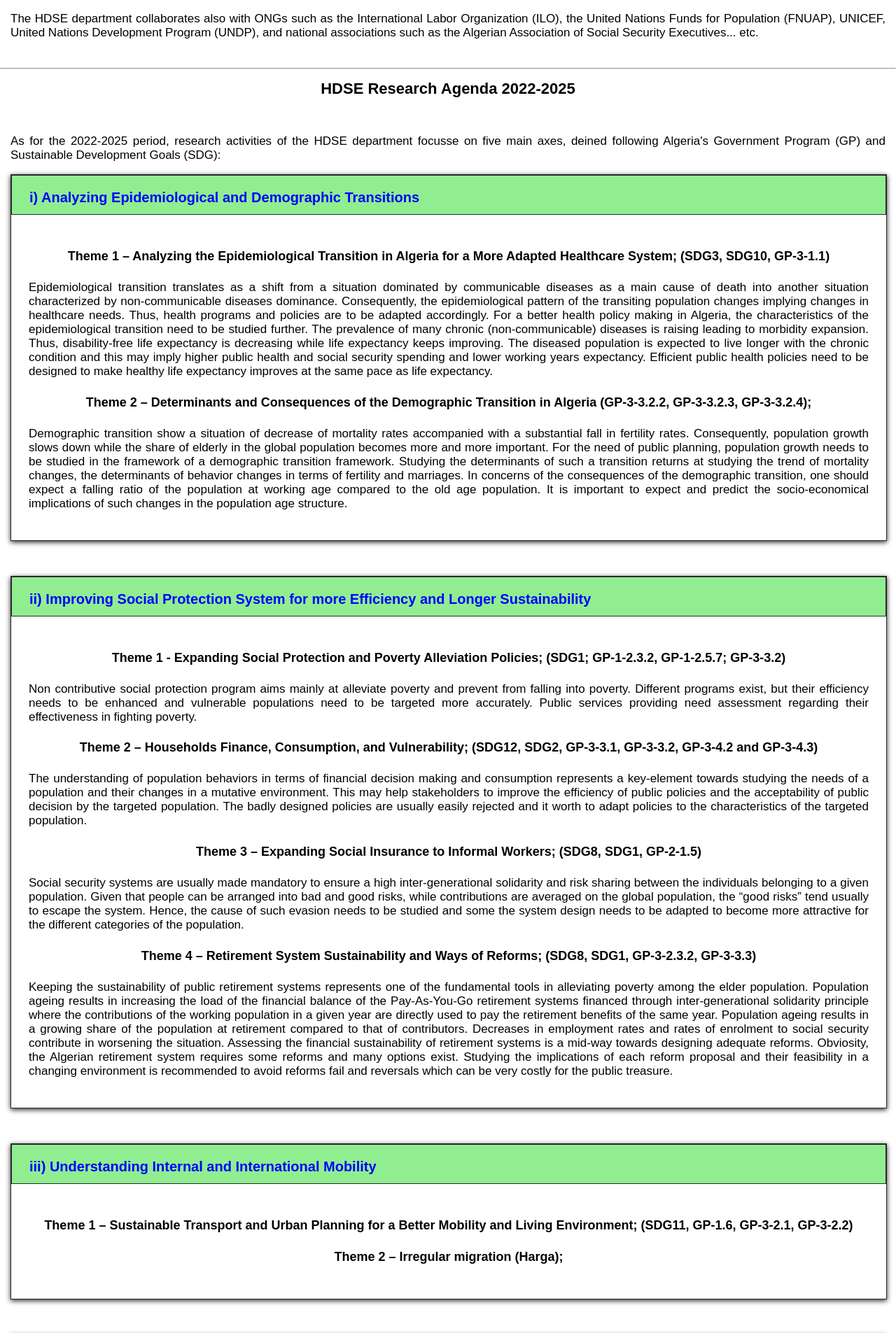
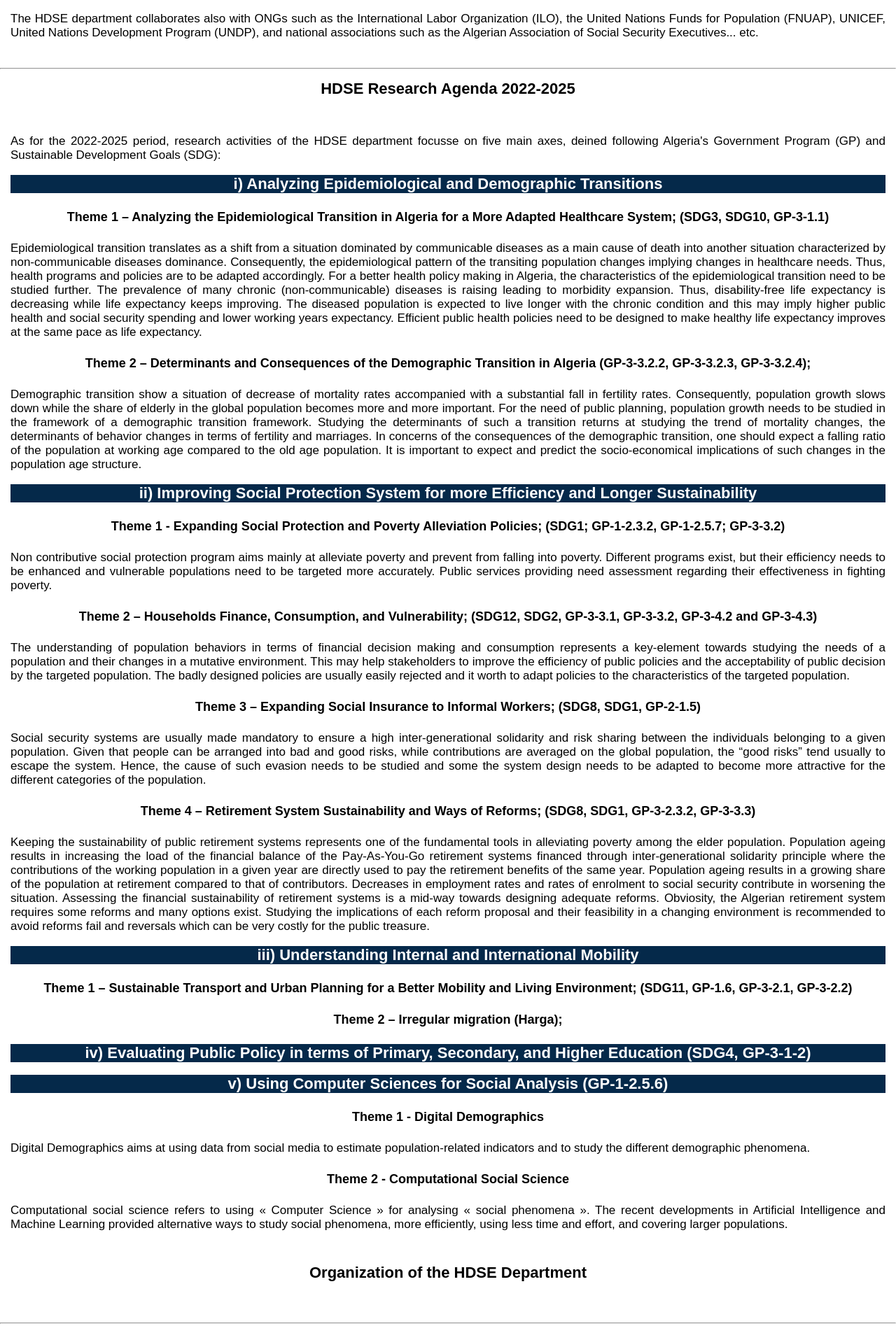
Before and after one commit to Farid-FLICI/farid-flici.github.io, a Jekyll site: the page hdse2.html, which Jekyll copies as it is, in a window 1280 px wide. Shown: the part 901-2806 px from the top of the page at 70% size. Built offline with Jekyll 4.4.1, drawn with Linux system fonts in a browser that asks for light colours.

Commit message:
Update hdse2.html

```diff
--- a/hdse2.html
+++ b/hdse2.html
@@ -62,10 +62,8 @@ h4{              font-family: sans-serif; font-size: 18px; font-weight: bold ; t
  <p> As for the 2022-2025 period, research activities of the HDSE department focusse on five main axes, deined following Algeria's
      Government Program (GP) and Sustainable Development Goals (SDG):    </p>
 
-  <div class="container">
-    <div class="header2"><h3> i) Analyzing Epidemiological and Demographic Transitions </h3></div>
-  <div class="mainbody">
-  <h4> Theme 1 – Analyzing the Epidemiological Transition in Algeria for a More Adapted Healthcare System; (SDG3, SDG10, GP-3-1.1) </h4>
+ <h2> i) Analyzing Epidemiological and Demographic Transitions </h2>
+ <h4> Theme 1 – Analyzing the Epidemiological Transition in Algeria for a More Adapted Healthcare System; (SDG3, SDG10, GP-3-1.1) </h4>
    <p> Epidemiological transition translates as a shift from a situation dominated by communicable diseases as a main cause of death into
       another situation characterized by non-communicable diseases dominance. Consequently, the epidemiological pattern of the transiting
       population changes implying changes in healthcare needs. Thus, health programs and policies are to be adapted accordingly. For a
@@ -83,13 +81,9 @@ h4{              font-family: sans-serif; font-size: 18px; font-weight: bold ; t
     changes in terms of fertility and marriages. In concerns of the consequences of the demographic transition, one should expect a
     falling ratio of the population at working age compared to the old age population.
     It is important to expect and predict the socio-economical implications of such changes in the population age structure.</p>
-  </div >
-  </div>
 
-  <div class="container">
-  <div class="header2"><h3> ii) Improving Social Protection System for more Efficiency and Longer Sustainability </h3></div>
-  <div class="mainbody">
-  <h4> Theme 1 - Expanding Social Protection and Poverty Alleviation Policies; (SDG1; GP-1-2.3.2, GP-1-2.5.7; GP-3-3.2) </h4>
+   <h2> ii) Improving Social Protection System for more Efficiency and Longer Sustainability </h2>
+   <h4> Theme 1 - Expanding Social Protection and Poverty Alleviation Policies; (SDG1; GP-1-2.3.2, GP-1-2.5.7; GP-3-3.2) </h4>
     <p> Non contributive social protection program aims mainly at alleviate poverty and prevent from falling into poverty.
       Different programs exist, but their efficiency needs to be enhanced and vulnerable populations need to be targeted more
       accurately. Public services providing need assessment regarding their effectiveness in fighting poverty. </p>
@@ -116,27 +110,15 @@ h4{              font-family: sans-serif; font-size: 18px; font-weight: bold ; t
     reforms. Obviosity, the Algerian retirement system requires some reforms and many options exist. Studying the implications of each
     reform proposal and their feasibility in a changing environment is recommended to avoid reforms fail and reversals which can be very
     costly for the public treasure. </p>
-  </div>
-  </div>
 
-  <div class="container">
-  <div class="header2"><h3> iii) Understanding Internal and International Mobility </h3></div>
-  <div class="mainbody">
+  <h2> iii) Understanding Internal and International Mobility </h2>
   <h4> Theme 1 – Sustainable Transport and Urban Planning for a Better Mobility and Living Environment; (SDG11, GP-1.6, GP-3-2.1, GP-3-2.2) </h4>
     <p> </p>
-    <h4> Theme 2 – Irregular migration (Harga);</h4>
-  </div>
-  </div>
+   <h4> Theme 2 – Irregular migration (Harga);</h4>
 
-  <div class="container">
-  <div class="header2"><h3> iv) Evaluating Public Policy in terms of Primary, Secondary, and Higher Education (SDG4, GP-3-1-2) </h3></div>
-  <div class="mainbody">
-                   </div>
-                        </div>
+  <h2> iv) Evaluating Public Policy in terms of Primary, Secondary, and Higher Education (SDG4, GP-3-1-2) </h2>
 
-  <div class="container">
-  <div class="header2"><h3> v) Using Computer Sciences for Social Analysis (GP-1-2.5.6) </h3></div>
-  <div class="mainbody">
+ <h2> v) Using Computer Sciences for Social Analysis (GP-1-2.5.6) </h2>
   <h4> Theme 1 - Digital Demographics </h4>
     <p> Digital Demographics aims at using data from social media to estimate population-related indicators and to
       study the different demographic phenomena. </p>
@@ -144,9 +126,7 @@ h4{              font-family: sans-serif; font-size: 18px; font-weight: bold ; t
     <p> Computational social science refers to using « Computer Science » for analysing « social phenomena ».
       The recent developments in Artificial Intelligence and Machine Learning provided alternative ways to study
       social phenomena, more efficiently, using less time and effort, and covering larger populations.</p>
-  </div>
-  </div>
- </div>
+
 </div>
 
  <h1> Organization of the HDSE Department</h1>
```
